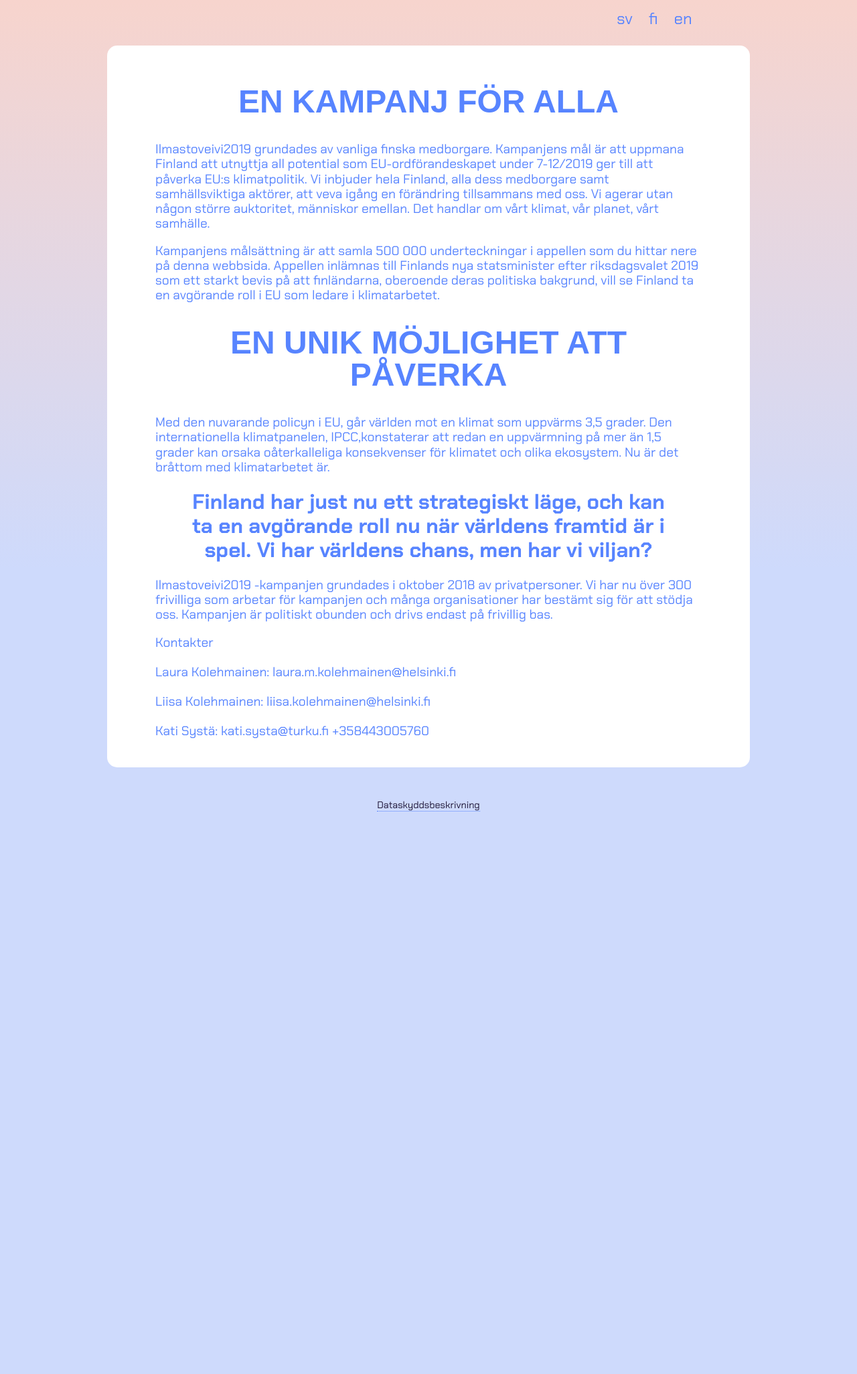
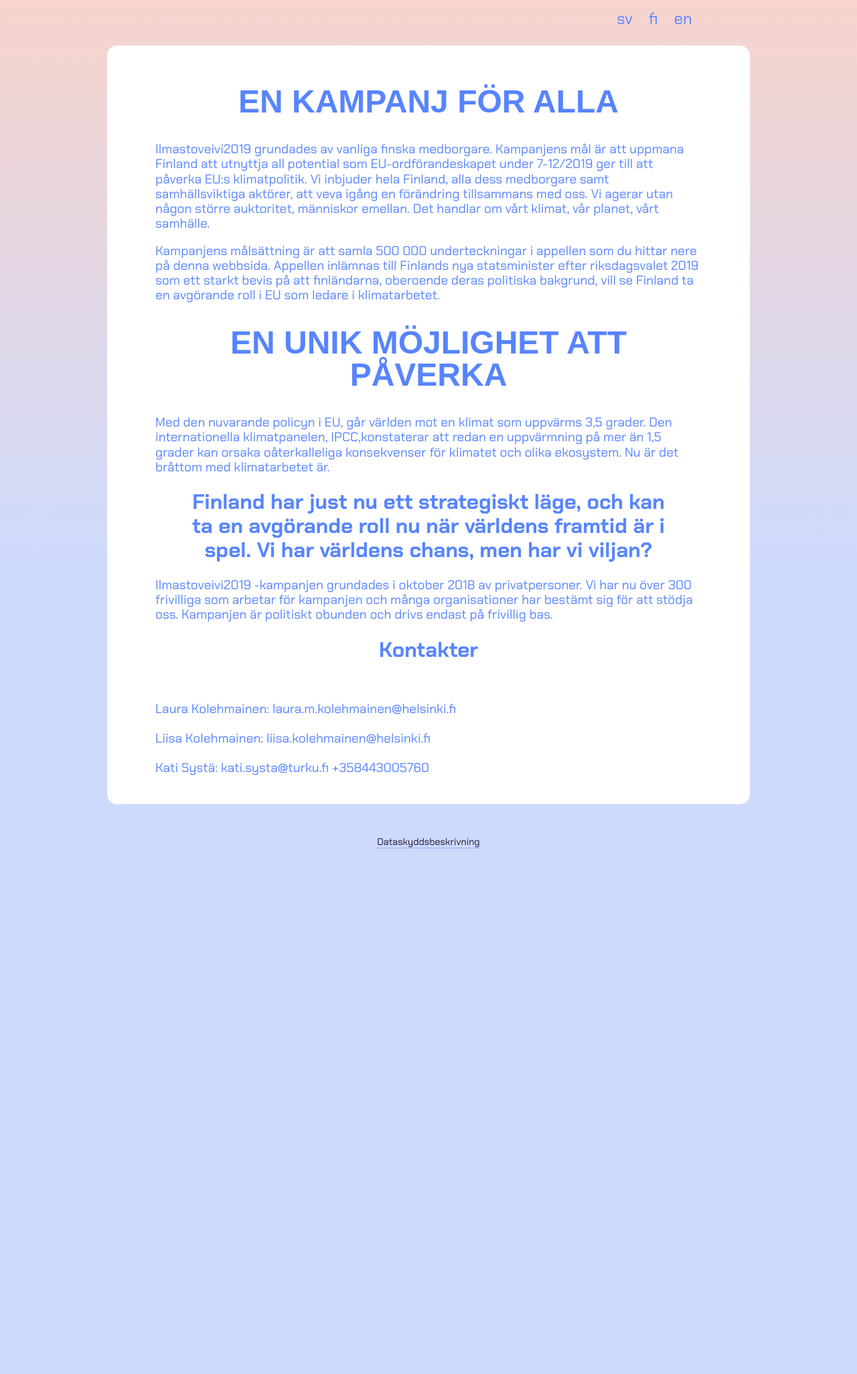
Before and after one commit to ilmastoveivi/ilmastoveivi.github.io, a Jekyll site: the page built from kampanj.md, in a window 1280 px wide. Shown: the whole page at 67% size. Built offline with Jekyll 4.4.1, drawn with Linux system fonts in a browser that asks for light colours; nearby versions of some CDN libraries; some web fonts are replaced; our own code applies the rules of GitHub Pages for plain Markdown files.

Commit message:
center Yhteystiedot -title

```diff
--- a/_layouts/campaign.html
+++ b/_layouts/campaign.html
@@ -4,11 +4,11 @@
             {{content}}
             <p class="intro"> {{page.highlight-text}} </p>
             <p> {{page.campaign-people-text}} </p>
-            <p>
-              {{page.contacts-title-text}} <br> <br>
-              {{page.contact1}} <br> <br>
-              {{page.contact2}} <br> <br>
-              {{page.contact3}} <br>
+            <p class="intro">
+              {{page.contacts-title-text}} <br> <br> </p>
+            <p> {{page.contact1}} <br> <br>
+                {{page.contact2}} <br> <br>
+                {{page.contact3}} <br>
             </p>
         </section>
 
```
